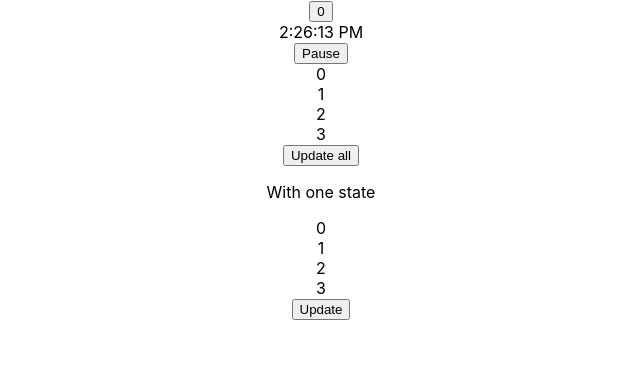
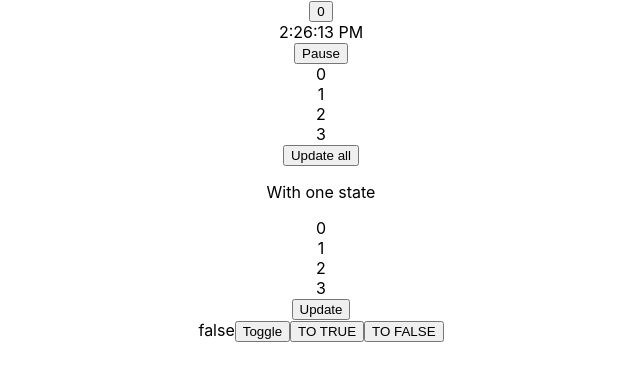
Before and after one commit to Melcaro/exercise-react-hooks, a React (Create React App) app: page / in a window 1280 px wide. Shown: the top 380 px of the page, without its empty margins (319-959 px from the left). Built offline with nearby package versions, Linux system fonts and the light colour scheme.

Commit message:
hook with toggle

```diff
--- a/src/components/Home.js
+++ b/src/components/Home.js
@@ -1,4 +1,6 @@
 import React, { useState, useEffect } from 'react';
+
+import { useToggle } from './Toogle';
 
 export const Counter = () => {
   const [counter, incrementCounter] = useState(0);
@@ -45,6 +47,8 @@ export const Counter = () => {
       val4: val4 + 1,
     }));
 
+  const { state, toggle, toggleValue } = useToggle(false);
+
   return (
     <div>
       <button onClick={addToCounter}>{counter}</button>
@@ -66,6 +70,13 @@ export const Counter = () => {
       <div>{vals.val3}</div>
       <div>{vals.val4}</div>
       <button onClick={updateVals}>Update</button>
+
+      <div>
+        {state.toString()}
+        <button onClick={toggle}>Toggle</button>
+        <button onClick={toggleValue.bind(null, true)}>TO TRUE</button>
+        <button onClick={toggleValue.bind(null, false)}>TO FALSE</button>
+      </div>
     </div>
   );
 };
--- /dev/null
+++ b/src/components/Toogle.js
@@ -0,0 +1,12 @@
+import { useState } from 'react';
+
+export const useToggle = toggleStatus => {
+  const [state, setState] = useState(toggleStatus);
+  const toggle = () => setState(oldState => !oldState);
+  const toggleValue = value => setState(value);
+  return {
+    state,
+    toggle,
+    toggleValue,
+  };
+};
```
